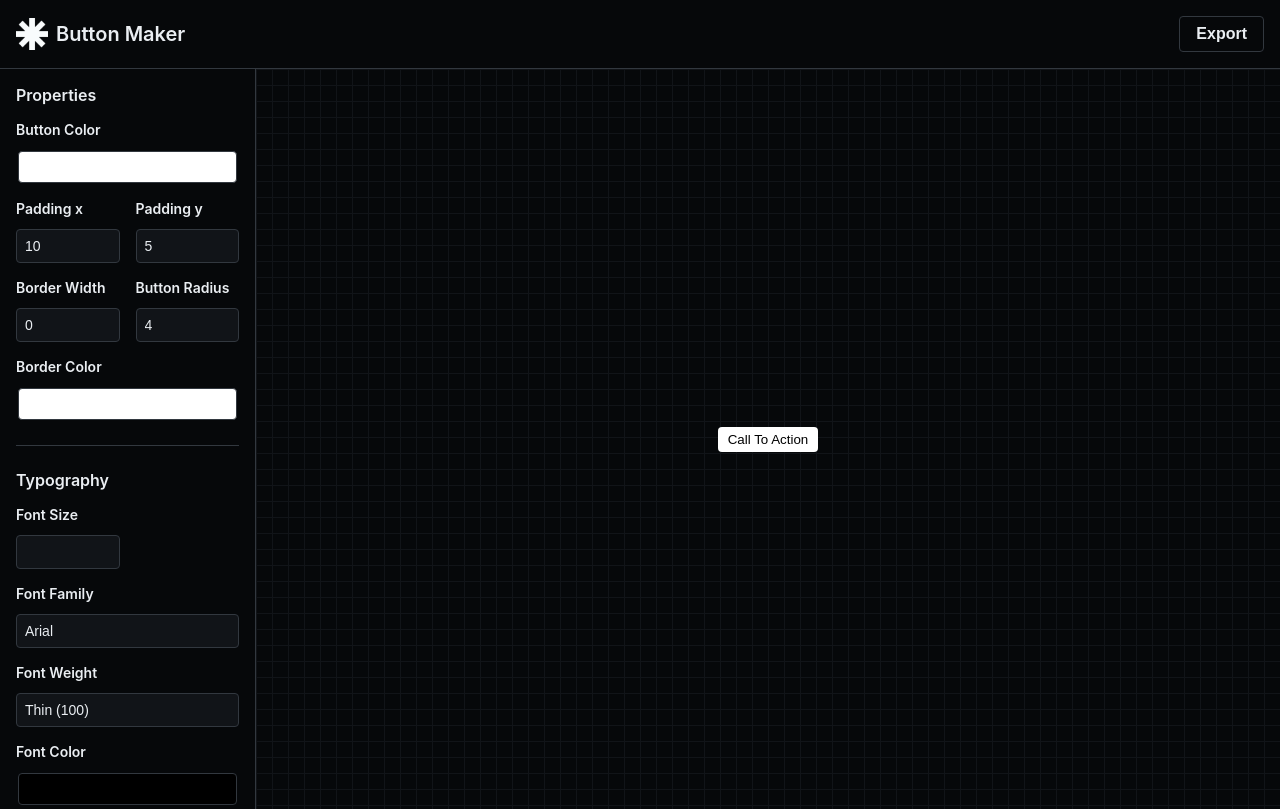
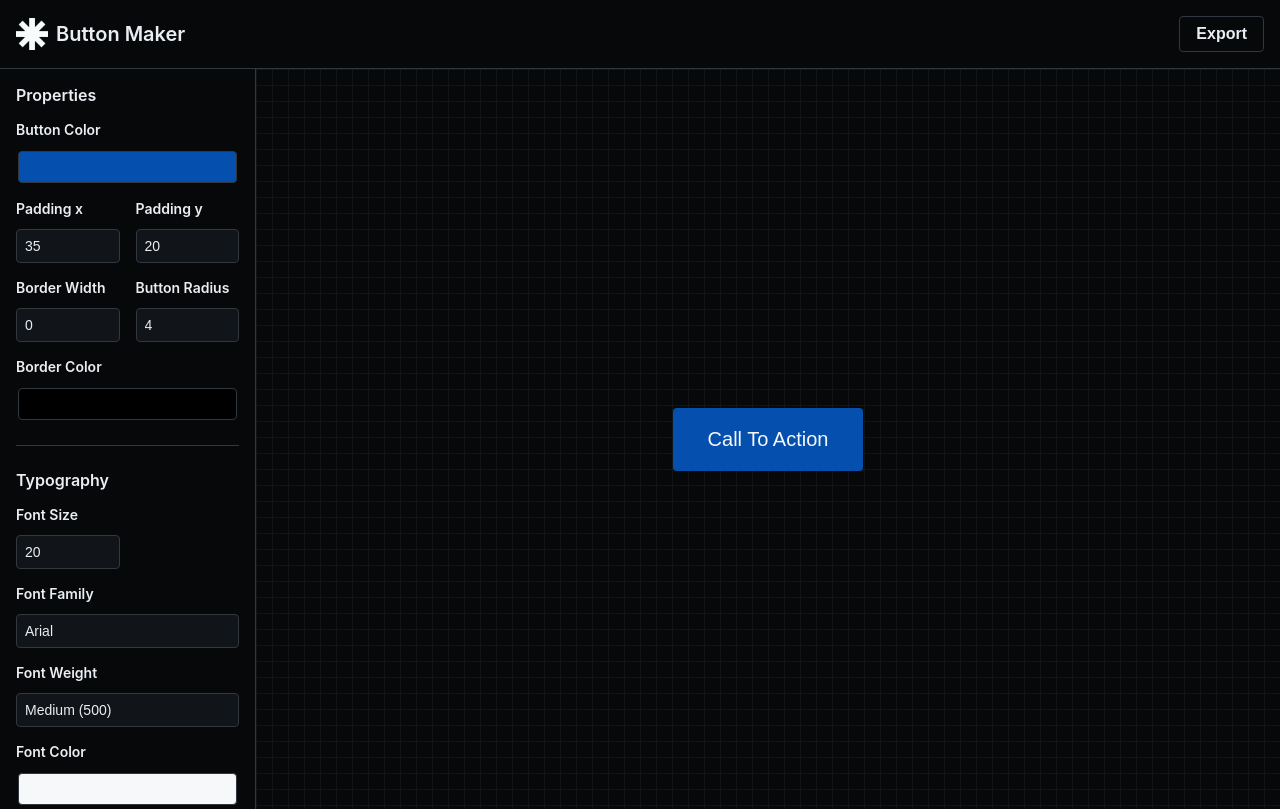
Before and after one commit to nigel-engel/ReCore-Button-Maker, a React (Vite) app: page / in a window 1280 px wide. Built offline with nearby package versions, Linux system fonts and the light colour scheme.

Commit message:
feat: add: typography functionality and some changes
i'm going to move the font weight to a bold button that the user can turn on and off, only 2 weights are used in buttons

```diff
--- a/src/components/common/FontWeight.jsx
+++ b/src/components/common/FontWeight.jsx
@@ -1,25 +1,22 @@
 import React from "react";
 
-export default function FontWeight({ fontWeight, label, id, onChange }) {
+export default function FontWeight({ fontWeight, label, id, onChange, value }) {
   return (
     <div className="keyPairs">
       <label htmlFor={id}>{label}</label>
       <select
         id={id}
         className="dropdown"
-        name={id}
-        value={fontWeight}
-        onChange={onChange}
+        value={value}
+        onChange={(e) => onChange(e.target.value)}
       >
-        <option value="100">Thin (100)</option>
-        <option value="200">Extra Light (200)</option>
+
         <option value="300">Light (300)</option>
-        <option value="400">Normal (400)</option>
+
         <option value="500">Medium (500)</option>
-        <option value="600">Semi Bold (600)</option>
+
         <option value="700">Bold (700)</option>
-        <option value="800">Extra Bold (800)</option>
-        <option value="900">Black (900)</option>
+
       </select>
     </div>
   );
--- a/src/components/common/InputText1.jsx
+++ b/src/components/common/InputText1.jsx
@@ -1,11 +1,33 @@
 import React from "react";
 
-export default function InputText1({ id, label }) {
+export default function InputText1({
+  id,
+  label,
+  value,
+  onChange
+}) {
+
+  const handleFocus = (event) => {
+    event.target.select();
+  };
+
+  const handleChange = (event, setter) => {
+    const value = event.target.value;
+    if (value === "" || value.length <= 3) {
+      setter(Number(value));
+    }
+  };
+
   return (
     <div className="keyPairsGrid">
       <div className="keyPairs">
         <label htmlFor={id}>{label}</label>
-        <input type="number" id={id} />
+        <input
+        type="number"
+        id={id}
+        value={value}
+        onChange={(e) => handleChange(e, onChange)}
+        onFocus={handleFocus} />
       </div>
       <div className="keyPairs"></div>
     </div>
--- a/src/components/common/MainButton.jsx
+++ b/src/components/common/MainButton.jsx
@@ -8,6 +8,9 @@ export default function MainButton({ text, style }) {
     borderRadius: `${style.borderRadius}px`,
     backgroundColor: `${style.backgroundColor}`,
     borderColor: `${style.borderColor}`,
+    fontSize: `${style.fontSize}px`,
+    fontWeight: style.fontWeight,
+    color: `${style.fontColor}`,
     // Add other style properties here as needed
   };
 
--- a/src/components/layout/Body.jsx
+++ b/src/components/layout/Body.jsx
@@ -11,12 +11,15 @@ import BodyGrid from "../common/BodyGrid";
 
 export default function Body() {
   const [buttonStyle, setButtonStyle] = useState({
-    paddingX: 10,
-    paddingY: 5,
+    paddingX: 35,
+    paddingY: 20,
     borderWidth: 0,
     borderColor: "#000000",
     borderRadius: 4,
-    backgroundColor: "#ffffff",
+    backgroundColor: "#0550ae",
+    fontSize: 20,
+    fontWeight: "500",
+    fontColor: "#f6f8fa",
   });
 
   const handleStyleChange = (property, value) => {
@@ -34,7 +37,8 @@ export default function Body() {
           label="Button Color"
           id="button-color"
           value={buttonStyle.backgroundColor}
-        onChange={(value) => handleStyleChange("backgroundColor", value)}/>
+          onChange={(value) => handleStyleChange("backgroundColor", value)}
+        />
         <InputNumber2
           id1="padding-x"
           id2="padding-y"
@@ -53,22 +57,37 @@ export default function Body() {
           value1={buttonStyle.borderWidth}
           value2={buttonStyle.borderRadius}
           onChange1={(value) => handleStyleChange("borderWidth", Number(value))}
-          onChange2={(value) => handleStyleChange("borderRadius", Number(value))
+          onChange2={(value) =>
+            handleStyleChange("borderRadius", Number(value))
           }
         />
         <InputColor
           label="Border Color"
           id="border-color"
-        value={buttonStyle.backgroundColor}
+          value={buttonStyle.borderColor}
           onChange={(value) => handleStyleChange("borderColor", value)}
         />
         <MenuDivider />
         <Title text="Typography" />
-        <InputText1 label="Font Size" id="font-size" />
+        <InputText1
+          label="Font Size"
+          id="font-size"
+          value={buttonStyle.fontSize}
+          onChange={(value) => handleStyleChange("fontSize", Number(value))}
+        />
         <FontDropdown id="font-family" label="Font Family" />
-        <FontWeight id="fontWeight" label="Font Weight" />
-        <InputColor label="Font Color" id="font-color" />
-        <AlignText label="Align Text" id="align-text" />
+        <FontWeight
+          id="font-Weight"
+          label="Font Weight"
+          value={buttonStyle.fontWeight}
+          onChange={(value) => handleStyleChange("fontWeight", Number(value))}
+        />
+        <InputColor
+          label="Font Color"
+          id="font-color"
+          value={buttonStyle.fontColor}
+          onChange={(value) => handleStyleChange("fontColor", value)}
+        />
       </div>
 
       <BodyGrid buttonStyle={buttonStyle} />
```
Lines whose indentation alone changed are shown as unchanged.
